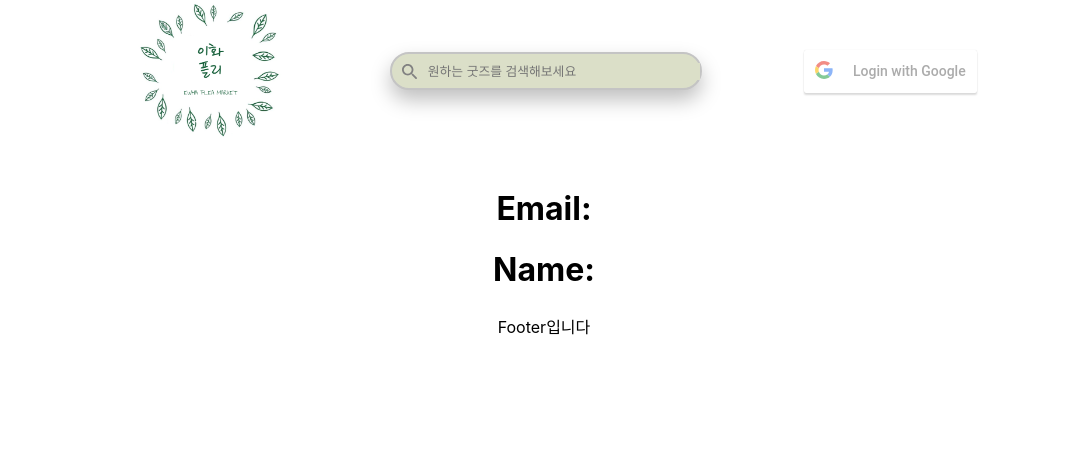
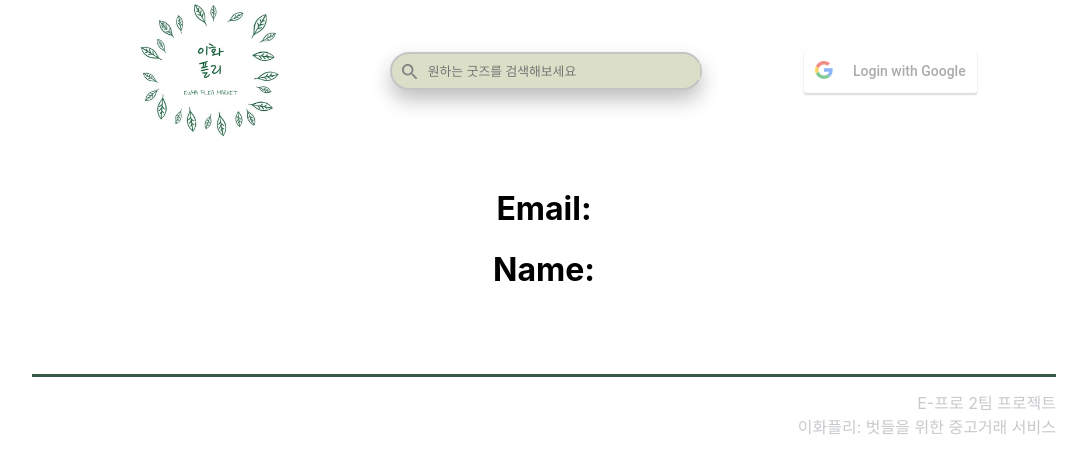
Before and after one commit to 2-FleaEWHA/FleaEWHA-frontend, a React (Create React App) app: page /mypage in a window 1280 px wide. Shown: the top 474 px of the page, without its empty margins (96-1183 px from the left). Built offline with nearby package versions, Linux system fonts and the light colour scheme.

Commit message:
feat: footer 추가

```diff
--- a/src/component/common/Footer.js
+++ b/src/component/common/Footer.js
@@ -1,7 +1,35 @@
 import React from "react";
+import styled from 'styled-components';
 
 function Footer() {
-  return <div style={{'margin-top':'2%'}}>Footer입니다</div>;
+  return (
+      <div>
+        <FooterBar><Hr /></FooterBar>
+        <div style={{'display':'inline-flex', 'width':'80%'}}>
+          <Description>E-프로 2팀 프로젝트</Description>
+        </div>
+        <div style={{'display':'inline-flex', 'width':'80%', 'margin-bottom':'2%'}}>
+          <Description>이화플리: 벗들을 위한 중고거래 서비스</Description>
+        </div>
+      </div>
+  );
 }
 
 export default Footer;
+
+const FooterBar = styled.div`
+display: inline-flex;
+justify-content: center;
+width: 80%; margin-top: 5%; margin-bottom: 1%
+`
+const Hr = styled.div`
+display: inline-flex;
+width: 100%; height: 3px;
+background: #375945;
+`
+const Description = styled.div`
+display: inline-flex;
+width: 100%;
+justify-content: flex-end;
+color: #C7C9CC;
+`
```
